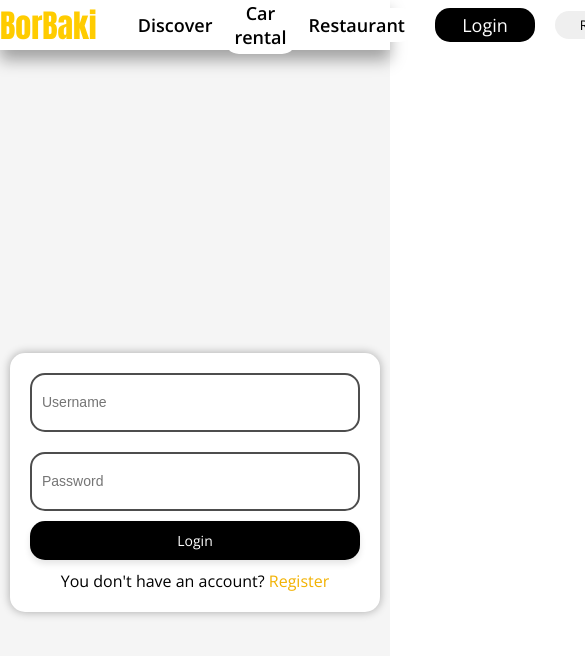
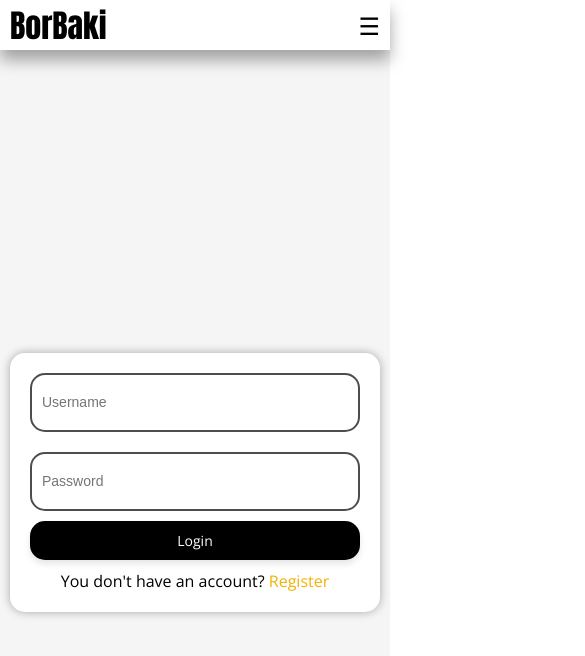
Before and after one commit to rachid6666/Borbaki, a React (Create React App) app in the folder Client/: page /login in a window 390 px wide. Shown: the top 656 px of the page, 585 px wide, since content can reach past the window. Built offline with nearby package versions, Linux system fonts and the light colour scheme; a web font is replaced by a local one.

Commit message:
Make Navbar responsive, remove underline from BorBaki title, update CSS

```diff
--- a/Client/src/components/navbar/Navbar.jsx
+++ b/Client/src/components/navbar/Navbar.jsx
@@ -1,41 +1,41 @@
-import { useContext } from "react";
+import { useContext, useState } from "react";
 import "./navbar.css";
-import { Link } from "react-router-dom";
+import { Link, useNavigate } from "react-router-dom";
 import { AuthContext } from "../../context/AuthContext";
-import { useNavigate } from 'react-router-dom';
-
 
 const Navbar = () => {
-
-
-
+  const [open, setOpen] = useState(false);
   const { user, logout } = useContext(AuthContext);
   const navigate = useNavigate();
+
   const handleLogout = () => {
-
     logout();
     navigate("/login");
+  };
 
-  };
   return (
     <div className="navbar">
       <div className="navContainer">
         <Link to="/" className="no-underline">
           <span className="logo">BorBaki</span>
         </Link>
+
+        {/* Hamburger (only shows on mobile) */}
+        <div className="hamburger" onClick={() => setOpen(!open)}>
+          &#9776;
+        </div>
+
         {user ? (
-          <>
-            <div className="navUser">
+          <div className={`navItems ${open ? "active" : ""}`}>
             <Link to="/account" className="no-underline">
               <span className="user-nav">Marhaba, {user.username}</span>
             </Link>
             <button className="navButton" onClick={handleLogout}>
               Logout
-              </button>{" "}
+            </button>
           </div>
-          </>
         ) : (
-          <div className="navItems">
+          <div className={`navItems ${open ? "active" : ""}`}>
             <div className="navItems-center">
               <Link to="/">
                 <button className="navButtonHome">Discover</button>
--- a/Client/src/components/navbar/navbar.css
+++ b/Client/src/components/navbar/navbar.css
@@ -1,4 +1,5 @@
-.navbar{
+/* Base Navbar */
+.navbar {
   height: 50px;
   background-color: #ffffff;
   display: flex;
@@ -7,156 +8,133 @@
   position: sticky;
   top: 0;
   z-index: 100;
-
-
 }
 
-.navContainer{
+.navContainer {
   width: 100%;
   max-width: 1024px;
   color: white;
   display: flex;
   align-items: center;
   justify-content: space-between;
-
+  padding: 0 10px;
 }
 
-.logo{
-  font-weight: 500;
+.logo {
+  font-weight: bolder;
   font-size: 32px;
-  font-weight: bolder;
   color: rgb(0, 0, 0);
-  font-family: Impact, Haettenschweiler, 'Arial Narrow Bold', sans-serif
+  font-family: Impact, Haettenschweiler, 'Arial Narrow Bold', sans-serif;
 }
-.logo:hover{
-  color:#ffcc00 ;
+.logo:hover {
+  color: #ffcc00;
+  transition: color 0.3s ease-in-out;
+}
+
+.navItems {
+  display: flex;
+  align-items: center;
+  justify-content: center;
+  gap: 10px;
+}
+
+/* Buttons */
+.navButton, .navButtonCarRental, .navButtonRestaurant, .navButtonHome {
+  border-radius: 15px;
+  border: none;
+  padding: 5px 10px;
+  cursor: pointer;
+  background-color: #fff;
+  color: #000;
+  font-size: large;
+  font-weight: 600;
   transition: background-color 0.3s ease-in-out;
 }
+.navButton:hover, .navButtonCarRental:hover, .navButtonRestaurant:hover, .navButtonHome:hover {
+  background-color: #4e4e4e65;
+}
 
-.navButton{
+.navButtonLogin {
   margin-left: 20px;
   border-radius: 15px;
   border: none;
   padding: 5px 10px;
   cursor: pointer;
-  color: #000000;
+  color: #fff;
+  background-color: black;
+  font-size: large;
   width: 100px;
   transition: background-color 0.3s ease-in-out;
 }
-.navButton:hover{
-  background-color: #ffcc00;
-  color: black;
+.navButtonLogin:hover {
+  background-color: #f2b203;
+}
+.no-underline{
+   text-decoration: none
 }
 
-.user-nav{
+/* Links */
+.user-nav {
   text-decoration: none;
   color: rgb(0, 0, 0);
-
 }
-.user-nav:hover{
+.user-nav:hover {
   color: #f2b203;
-
 }
 
-.no-underline {
-  text-decoration: none;
-}
-.navButtonLogin{
-  margin-left: 20px;
-  border-radius: 15px;
-  border: none;
-  padding: 5px 10px;
-  cursor: pointer;
-  color: #ffffff;
-  background-color: black;
+/* Media Queries for Responsive Navbar */
 
-  font-size: large;
-  width: 100px;
-  transition: background-color 0.3s ease-in-out;
+/* Tablet */
+@media (max-width: 900px) {
+  .navItems {
+    gap: 5px;
+  }
 
-}
-.navButtonLogin:hover{
-
-background-color: #f2b203;
-
-}
-.navItems {
-  display: flex;
-  align-items: center;
-  justify-content: center;
-  flex: 1;
-  margin-left:8%;
-}
-.navItems-center{
-  display: flex;
-  justify-content: center;
-  align-items: center;
-  flex: 1;
-
+  .navButton, .navButtonCarRental, .navButtonRestaurant, .navButtonHome, .navButtonLogin {
+    font-size: 14px;
+    padding: 4px 8px;
+    width: auto;
+  }
 }
 
-.navButtonCarRental-link,
-.navButtonRestaurant-link {
-  margin: 0 5px;
-}
-.navButtonCarRental,.navButtonRestaurant,.navButtonHome
-{font-weight: 600;}
-.navButtonCarRental{
-  font-weight: 600;
-  border-radius: 15px;
-  border: none;
-  margin: 2px 2px 2px 2px ;
-  cursor: pointer;
-  color: #000000;
-  background-color: rgb(255, 255, 255);
-
-  font-size: large;
-
-  transition: background-color 0.3s ease-in-out;
-  padding: 5px 10px 5px 10px ;
-}
-.navButtonCarRental:hover{
-
-  background-color: #4e4e4e65;
-
-  }
-.navButtonRestaurant{
-  padding: 5px 10px 5px 10px ;
-  border-radius: 15px;
-  border: none;
-
-  cursor: pointer;
-  color: #000000;
-  background-color: rgb(255, 255, 255);
-
-  font-size: large;
-
-  transition: background-color 0.3s ease-in-out;
-
-}
-.navButtonRestaurant:hover{
-
-  background-color: #4e4e4e65;
-
-
+@media (max-width: 768px) {
+  .navItems {
+    display: none;
+    flex-direction: column;
+    width: 100%;
+    background-color: #fff;
+    padding: 10px 0;
+    position: absolute;
+    top: 50px;
+    left: 0;
+    box-shadow: 0 4px 6px rgba(0, 0, 0, 0.1);
   }
 
+  /* Show when active */
+  .navItems.active {
+    display: flex;
+  }
 
-  .navButtonHome{
-    border-radius: 15px;
-    border: none;
-    padding: 5px 10px 5px 10px ;
+  /* Hamburger icon visible only on mobile */
+  .hamburger {
+    display: block;
+    font-size: 24px;
     cursor: pointer;
-    color: #000000;
-    background-color: rgb(255, 255, 255);
+    margin-left: auto;
+    color: #000;
+  }
+}
 
-    font-size: large;
-
-    transition: background-color 0.3s ease-in-out;
-
+/* On larger screens, show menu normally and hide hamburger */
+@media (min-width: 769px) {
+  .hamburger {
+    display: none;
   }
-  .navButtonHome:hover{
-
-  background-color: #4e4e4e65;
-
+  .navItems {
+    display: flex !important;
+    flex-direction: row;
+    position: static;
+    background: none;
+    box-shadow: none;
   }
+}
```
Lines whose indentation alone changed are shown as unchanged.
